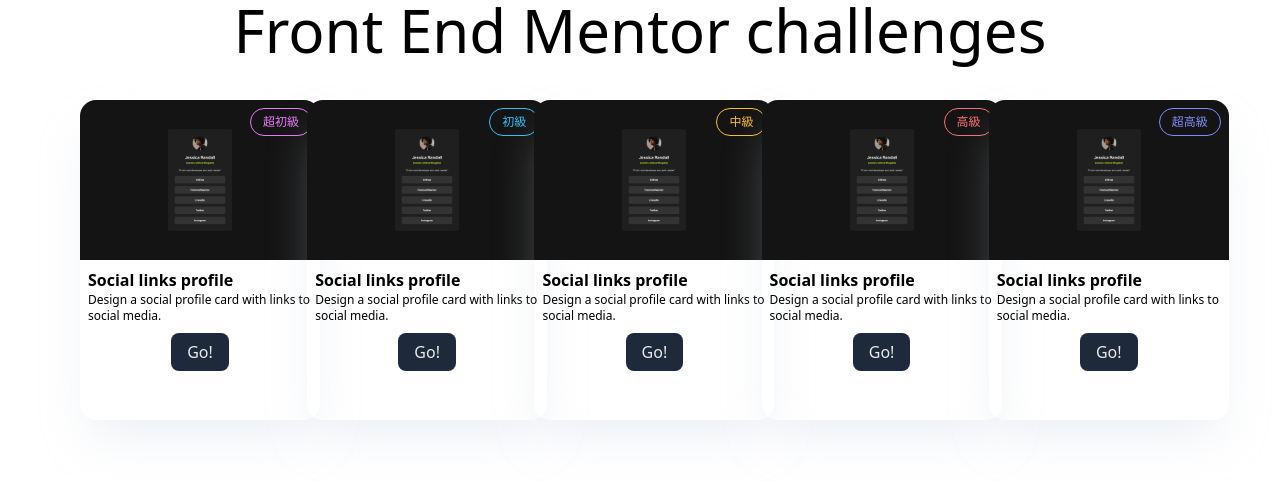
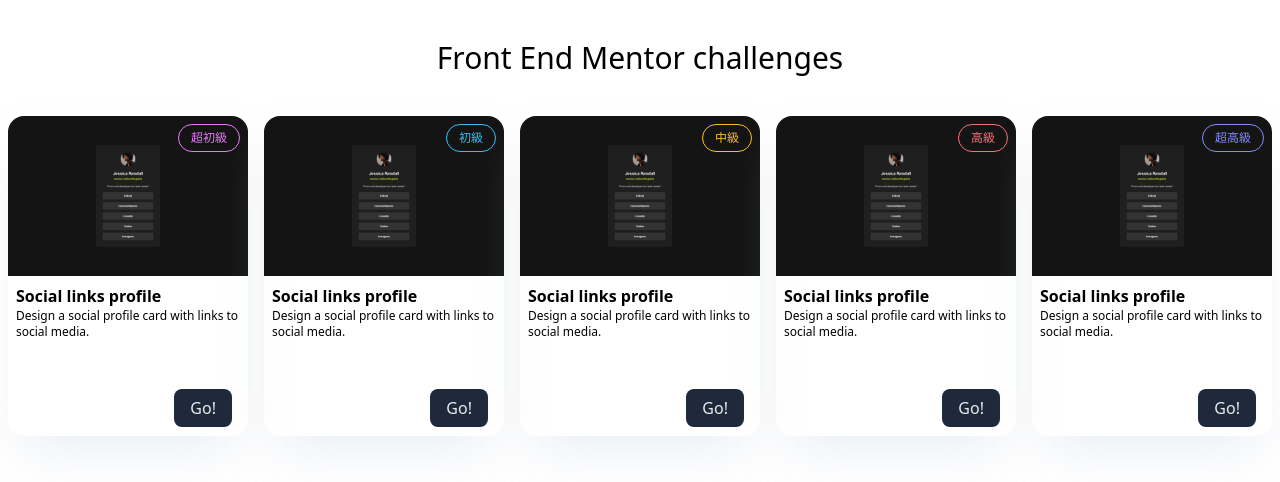
Before and after one commit to emedranoh19a/front-end-mentor, a Next.js app: page / in a window 1280 px wide. Shown: the top 482 px of the page. Built offline with nearby package versions, Linux system fonts and the light colour scheme.

Commit message:
layout for all the cards

```diff
--- a/app/page.js
+++ b/app/page.js
@@ -14,8 +14,7 @@
     level === 3 && "border-amber-400 text-amber-400",
     level === 4 && "border-red-400 text-red-400",
     level === 5 && "border-indigo-400 text-indigo-400",
-    "",
-    "")
+  )
 
   //Elegir mis colores.
   //Azul claro
@@ -33,24 +32,10 @@
 function Status() {
 
 }
-function MentorCard({ link, image, level, levelTag, title, content, status }) {
-  //TODO make a proper navigation. This project is only meant to demonstrate copying skills. It deserves a single netlify thread
-  //    {
-  //       link: "/recipe-page",
-  //       image: "",
-  //       level: "Newbie",
-  //       title: "Recipe page",
-  //       content: "Create a recipe page with ingredients, steps, and visuals.",
-  //       status: "TODO"
-  //     },
-  //State:
-  //Style:
-  //Dataflow:
-  //Handlers:
-  //Note:
+function MentorCard({ link, image, level, title, content, status }) {
 
   console.log(link)
-  return <div className="relative flex flex-col items-center  w-60 min-h-80 rounded-2xl overflow-hidden shadow-2xl shadow-slate-300/40">
+  return <div className="relative flex flex-col justify-between items-center  w-60 min-h-80 rounded-2xl overflow-hidden shadow-2xl shadow-slate-300/40">
     <div>
 
       <div className="relative h-40 w-full">
@@ -61,11 +46,11 @@
       </div>
       <div className="w-full h-full p-2">
         <div className="text-md font-bold">{title}</div>
-        <div className="text-xs mb-2"> {content}</div>
+        <div className="text-xs"> {content}</div>
       </div>
     </div>
-    <div>
-      {status === "ok" && <Link href={link} className="bg-slate-800 py-2 px-4 rounded-lg text-white/90">Go!</Link>
+    <div className="self-end mb-4 mr-4">
+      {status === "ok" && <Link href={link} className="transition-colors duartion-300 bg-slate-800 py-2 px-4 rounded-lg text-white/90 hover:text-slate-800 hover:bg-white">Go!</Link>
       }
 
     </div>
@@ -100,11 +85,11 @@
 
 export default function Home() {
   return (
-    <div className="">
-      <h1 className="text-center text-sans text-6xl">
+    <div className="max-w-screen w-fit mx-auto">
+      <h1 className="text-center text-sans text-3xl my-10">
         Front End Mentor challenges
       </h1>
-      <div className="grid grid-cols-5 gap-4 mx-20 my-10">
+      <div className="relative grid grid-cols-1 sm:grid-cols-2 md:grid-cols-3 lg:grid-cols-4 xl:grid-cols-5 gap-4 mx-auto place-items-center">
 
         {challengeData.map((challenge, index) => (
           <MentorCard key={index} {...challenge} />
```
